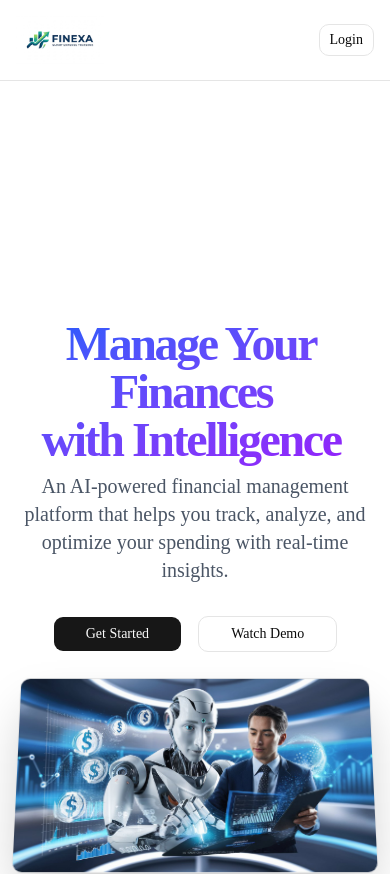
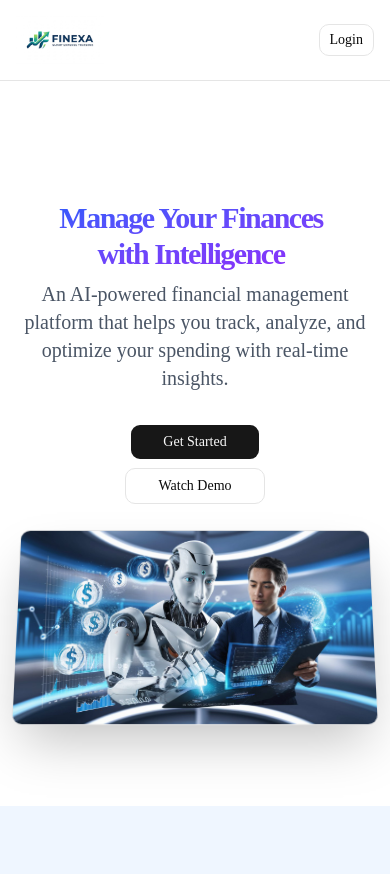
Before and after one commit to VedantKudalkar21/SMART-EXPENSE-CATEGORY-SYSTEM, a Next.js app: page / in a window 390 px wide. Shown: the top 874 px of the page. Built offline with nearby package versions, Linux system fonts and the light colour scheme; no server answers.

Commit message:
Changes in hero file

```diff
--- a/app/(main)/account/[id]/page.jsx
+++ b/app/(main)/account/[id]/page.jsx
@@ -31,7 +31,7 @@ export default async function AccountPage({ params }) {
 
         <div className="text-right pb-2">
           <div className="text-xl sm:text-2xl font-bold">
-            ${parseFloat(account.balance).toFixed(2)}
+            ₹{parseFloat(account.balance).toLocaleString("en-IN")}
           </div>
           <p className="text-sm text-muted-foreground">
             {account._count.transactions} Transactions
--- a/components/hero.jsx
+++ b/components/hero.jsx
@@ -27,16 +27,16 @@ const HeroSection = () => {
   }, []);
 
   return (
-    <section className="pt-40 pb-20 px-4">
+    <section className="pt-10 pb-20 px-4">
       <div className="container mx-auto text-center">
-        <h1 className="text-5xl md:text-8xl lg:text-[105px] pb-6 gradient-title">
+        <h1 className="text-3xl sm:text-4xl md:text-6xl lg:text-8xl xl:text-[105px] pb-6 gradient-title">
           Manage Your Finances <br /> with Intelligence
         </h1>
         <p className="text-xl text-gray-600 mb-8 max-w-2xl mx-auto">
           An AI-powered financial management platform that helps you track,
           analyze, and optimize your spending with real-time insights.
         </p>
-        <div className="flex justify-center space-x-4">
+        <div className="flex flex-col sm:flex-row justify-center gap-2 sm:gap-4">
           <Link href="/dashboard">
             <Button size="lg" className="px-8">
               Get Started
@@ -55,7 +55,7 @@ const HeroSection = () => {
               width={1280}
               height={720}
               alt="Dashboard Preview"
-              className="rounded-lg shadow-2xl border mx-auto"
+              className="rounded-lg shadow-2xl border mx-auto max-w-full w-full"
               priority
             />
           </div>
```
